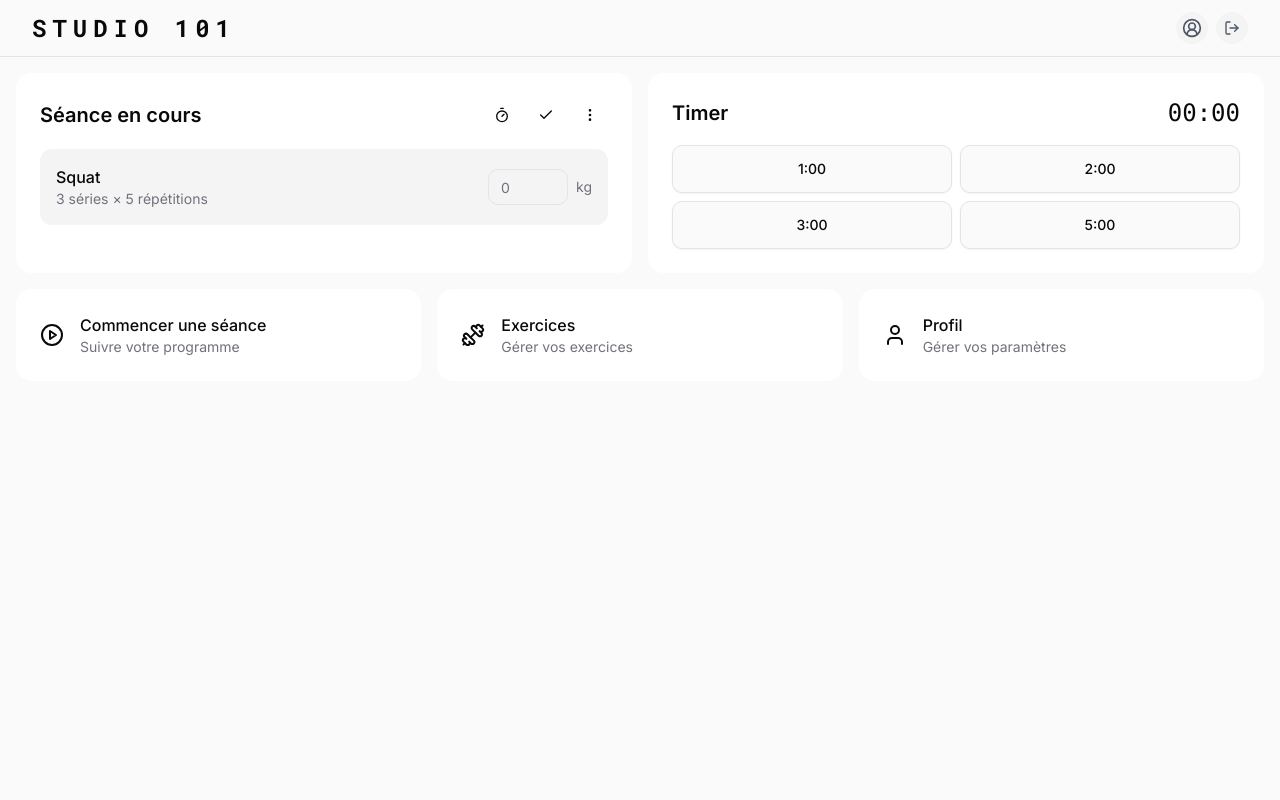
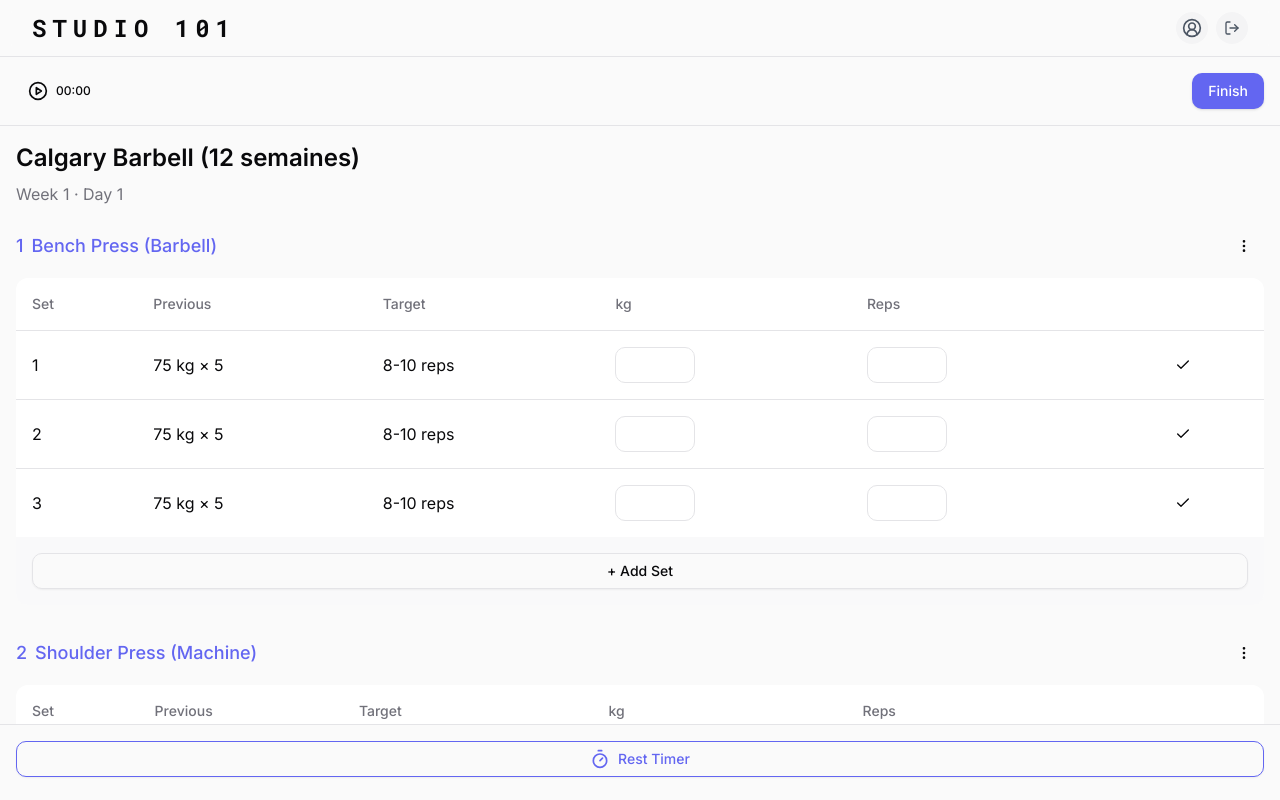
Before and after one commit to valentingouverneur/programmecalgary, a Next.js app: page / in a window 1280 px wide. Built offline with nearby package versions, Linux system fonts and the light colour scheme; no server answers; sample sign-in values are in the browser's storage.

Commit message:
feat: ajustement du style et correction du nom du programme

```diff
--- a/src/app/page.tsx
+++ b/src/app/page.tsx
@@ -3,16 +3,16 @@
 import { useAuth } from '@/lib/hooks/useAuth'
 import { AuthForm } from '@/components/auth/AuthForm'
 import { Button } from '@/components/ui/button'
-import { Timer, Check, MoreVertical, PlayCircle, Dumbbell, User } from 'lucide-react'
+import { Timer, Check, MoreVertical, PlayCircle, Calculator, ArrowLeft } from 'lucide-react'
 import { Input } from '@/components/ui/input'
 import { useState, useEffect } from 'react'
 import Link from 'next/link'
 import { Header } from '@/components/layout/Header'
 
 export default function Home() {
-  const { user, logout } = useAuth()
+  const { user } = useAuth()
+  const [loading, setLoading] = useState(true)
   const [timer, setTimer] = useState('00:00')
-  const [loading, setLoading] = useState(true)
 
   useEffect(() => {
     const checkAuth = setTimeout(() => {
@@ -47,77 +47,148 @@ export default function Home() {
   return (
     <div className="min-h-screen bg-background">
       <Header />
-      <main className="container mx-auto p-4">
-        <div className="grid grid-cols-1 md:grid-cols-2 gap-4 mb-4">
-          <div className="bg-card rounded-2xl p-6">
+      <div className="flex flex-col h-[calc(100vh-4rem)]">
+        {/* Header avec timer et bouton finish */}
+        <div className="border-b">
+          <div className="max-w-7xl mx-auto p-4 flex justify-between items-center">
+            <div className="flex items-center space-x-2">
+              <Button variant="ghost" size="sm">
+                <PlayCircle className="h-5 w-5 mr-2" />
+                00:00
+              </Button>
+            </div>
+            <Button className="bg-[#6366F1] hover:bg-[#4F46E5] text-white">
+              Finish
+            </Button>
+          </div>
+        </div>
+
+        {/* Contenu principal */}
+        <div className="flex-1 overflow-y-auto">
+          <div className="max-w-7xl mx-auto p-4">
+            <h1 className="text-2xl font-semibold mb-2">Calgary Barbell (12 semaines)</h1>
+            <p className="text-muted-foreground mb-6">Week 1 · Day 1</p>
+
+            <div className="space-y-8">
+              {/* Bench Press */}
+              <div>
                 <div className="flex items-center justify-between mb-4">
-              <h2 className="text-xl font-semibold">Séance en cours</h2>
-              <div className="flex items-center gap-2">
-                <Button variant="ghost" size="icon">
-                  <Timer className="h-4 w-4" />
-                </Button>
-                <Button variant="ghost" size="icon">
-                  <Check className="h-4 w-4" />
-                </Button>
-                <Button variant="ghost" size="icon">
+                  <h2 className="text-lg font-medium flex items-center">
+                    <span className="text-[#6366F1] mr-2">1</span>
+                    <span className="text-[#6366F1]">Bench Press (Barbell)</span>
+                  </h2>
+                  <Button variant="ghost" size="sm">
                     <MoreVertical className="h-4 w-4" />
                   </Button>
                 </div>
+
+                <div className="bg-card rounded-lg overflow-hidden">
+                  <table className="w-full">
+                    <thead>
+                      <tr className="border-b">
+                        <th className="text-left p-4 text-sm font-medium text-muted-foreground">Set</th>
+                        <th className="text-left p-4 text-sm font-medium text-muted-foreground">Previous</th>
+                        <th className="text-left p-4 text-sm font-medium text-muted-foreground">Target</th>
+                        <th className="text-left p-4 text-sm font-medium text-muted-foreground">kg</th>
+                        <th className="text-left p-4 text-sm font-medium text-muted-foreground">Reps</th>
+                        <th className="text-center p-4 text-sm font-medium text-muted-foreground"></th>
+                      </tr>
+                    </thead>
+                    <tbody>
+                      {[1, 2, 3].map((set) => (
+                        <tr key={set} className="border-b last:border-0">
+                          <td className="p-4">{set}</td>
+                          <td className="p-4">75 kg × 5</td>
+                          <td className="p-4">8-10 reps</td>
+                          <td className="p-4">
+                            <Input type="number" className="w-20" />
+                          </td>
+                          <td className="p-4">
+                            <Input type="number" className="w-20" />
+                          </td>
+                          <td className="p-4 text-center">
+                            <Button variant="ghost" size="sm" className="rounded-full">
+                              <Check className="h-4 w-4" />
+                            </Button>
+                          </td>
+                        </tr>
+                      ))}
+                    </tbody>
+                  </table>
+                  <div className="p-4 bg-muted/50">
+                    <Button variant="outline" className="w-full">
+                      + Add Set
+                    </Button>
                   </div>
-            <div className="space-y-4">
-              <div className="flex items-center justify-between p-4 bg-muted rounded-xl">
+                </div>
+              </div>
+
+              {/* Shoulder Press */}
               <div>
-                  <h3 className="font-medium">Squat</h3>
-                  <p className="text-sm text-muted-foreground">3 séries × 5 répétitions</p>
+                <div className="flex items-center justify-between mb-4">
+                  <h2 className="text-lg font-medium flex items-center">
+                    <span className="text-[#6366F1] mr-2">2</span>
+                    <span className="text-[#6366F1]">Shoulder Press (Machine)</span>
+                  </h2>
+                  <Button variant="ghost" size="sm">
+                    <MoreVertical className="h-4 w-4" />
+                  </Button>
                 </div>
-                <div className="flex items-center gap-2">
-                  <Input type="number" className="w-20" placeholder="0" />
-                  <span className="text-sm text-muted-foreground">kg</span>
+
+                <div className="bg-card rounded-lg overflow-hidden">
+                  <table className="w-full">
+                    <thead>
+                      <tr className="border-b">
+                        <th className="text-left p-4 text-sm font-medium text-muted-foreground">Set</th>
+                        <th className="text-left p-4 text-sm font-medium text-muted-foreground">Previous</th>
+                        <th className="text-left p-4 text-sm font-medium text-muted-foreground">Target</th>
+                        <th className="text-left p-4 text-sm font-medium text-muted-foreground">kg</th>
+                        <th className="text-left p-4 text-sm font-medium text-muted-foreground">Reps</th>
+                        <th className="text-center p-4 text-sm font-medium text-muted-foreground"></th>
+                      </tr>
+                    </thead>
+                    <tbody>
+                      {[1, 2, 3].map((set) => (
+                        <tr key={set} className="border-b last:border-0">
+                          <td className="p-4">{set}</td>
+                          <td className="p-4">-</td>
+                          <td className="p-4">10-12 reps</td>
+                          <td className="p-4">
+                            <Input type="number" className="w-20" />
+                          </td>
+                          <td className="p-4">
+                            <Input type="number" className="w-20" />
+                          </td>
+                          <td className="p-4 text-center">
+                            <Button variant="ghost" size="sm" className="rounded-full">
+                              <Check className="h-4 w-4" />
+                            </Button>
+                          </td>
+                        </tr>
+                      ))}
+                    </tbody>
+                  </table>
+                  <div className="p-4 bg-muted/50">
+                    <Button variant="outline" className="w-full">
+                      + Add Set
+                    </Button>
+                  </div>
+                </div>
               </div>
             </div>
           </div>
         </div>
 
-          <div className="bg-card rounded-2xl p-6">
-            <div className="flex items-center justify-between mb-4">
-              <h2 className="text-xl font-semibold">Timer</h2>
-              <div className="text-2xl font-mono">{timer}</div>
-            </div>
-            <div className="grid grid-cols-2 gap-2">
-              <Button variant="outline" className="h-12">1:00</Button>
-              <Button variant="outline" className="h-12">2:00</Button>
-              <Button variant="outline" className="h-12">3:00</Button>
-              <Button variant="outline" className="h-12">5:00</Button>
+        {/* Footer avec boutons */}
+        <div className="border-t p-4">
+          <div className="max-w-7xl mx-auto">
+            <Button variant="outline" className="w-full border-[#6366F1] text-[#6366F1]">
+              <Timer className="h-5 w-5 mr-2" />
+              Rest Timer
+            </Button>
           </div>
         </div>
       </div>
-
-        <div className="grid grid-cols-1 md:grid-cols-3 gap-4">
-          <Link href="/dashboard" className="bg-card hover:bg-accent hover:text-accent-foreground transition-colors rounded-2xl p-6 flex items-center gap-4">
-            <PlayCircle className="h-6 w-6" />
-            <div>
-              <h3 className="font-medium">Commencer une séance</h3>
-              <p className="text-sm text-muted-foreground">Suivre votre programme</p>
-            </div>
-          </Link>
-
-          <Link href="/dashboard" className="bg-card hover:bg-accent hover:text-accent-foreground transition-colors rounded-2xl p-6 flex items-center gap-4">
-            <Dumbbell className="h-6 w-6" />
-            <div>
-              <h3 className="font-medium">Exercices</h3>
-              <p className="text-sm text-muted-foreground">Gérer vos exercices</p>
-            </div>
-          </Link>
-
-          <Link href="/dashboard" className="bg-card hover:bg-accent hover:text-accent-foreground transition-colors rounded-2xl p-6 flex items-center gap-4">
-            <User className="h-6 w-6" />
-            <div>
-              <h3 className="font-medium">Profil</h3>
-              <p className="text-sm text-muted-foreground">Gérer vos paramètres</p>
-            </div>
-          </Link>
-        </div>
-      </main>
     </div>
   )
 }
--- a/src/styles/globals.css
+++ b/src/styles/globals.css
@@ -33,6 +33,36 @@
     --ring: 238 84% 67%;
 
     --radius: 0.75rem;
+  }
+
+  .dark {
+    --background: 240 10% 3.9%;
+    --foreground: 0 0% 98%;
+
+    --card: 240 10% 3.9%;
+    --card-foreground: 0 0% 98%;
+
+    --popover: 240 10% 3.9%;
+    --popover-foreground: 0 0% 98%;
+
+    --primary: 238 84% 67%;
+    --primary-foreground: 0 0% 98%;
+
+    --secondary: 240 3.7% 15.9%;
+    --secondary-foreground: 0 0% 98%;
+
+    --muted: 240 3.7% 15.9%;
+    --muted-foreground: 240 5% 64.9%;
+
+    --accent: 238 84% 67%;
+    --accent-foreground: 0 0% 98%;
+
+    --destructive: 0 62.8% 30.6%;
+    --destructive-foreground: 0 0% 98%;
+
+    --border: 240 3.7% 15.9%;
+    --input: 240 3.7% 15.9%;
+    --ring: 238 84% 67%;
   }
 }
 
```
Also changed, not shown: 1 other file (tests, documents, lock files or other folders). Lines whose indentation alone changed are shown as unchanged.
